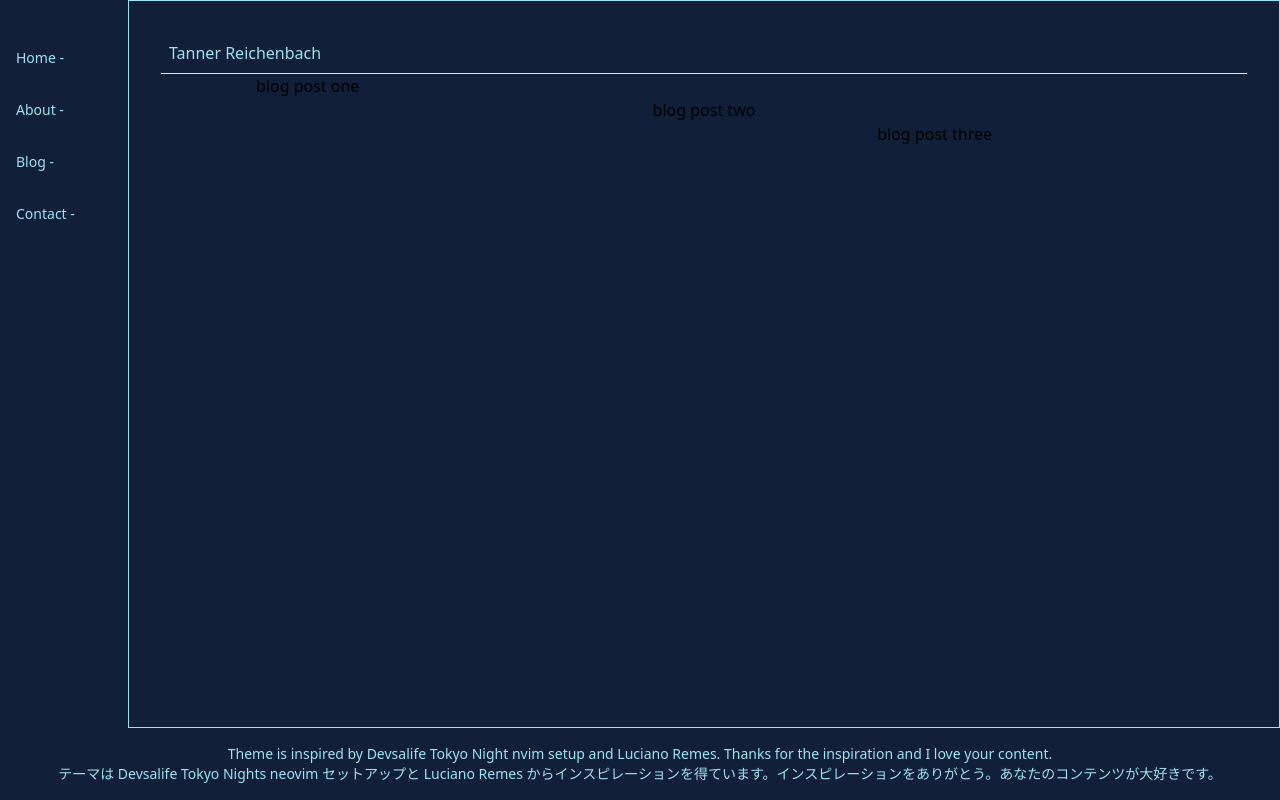
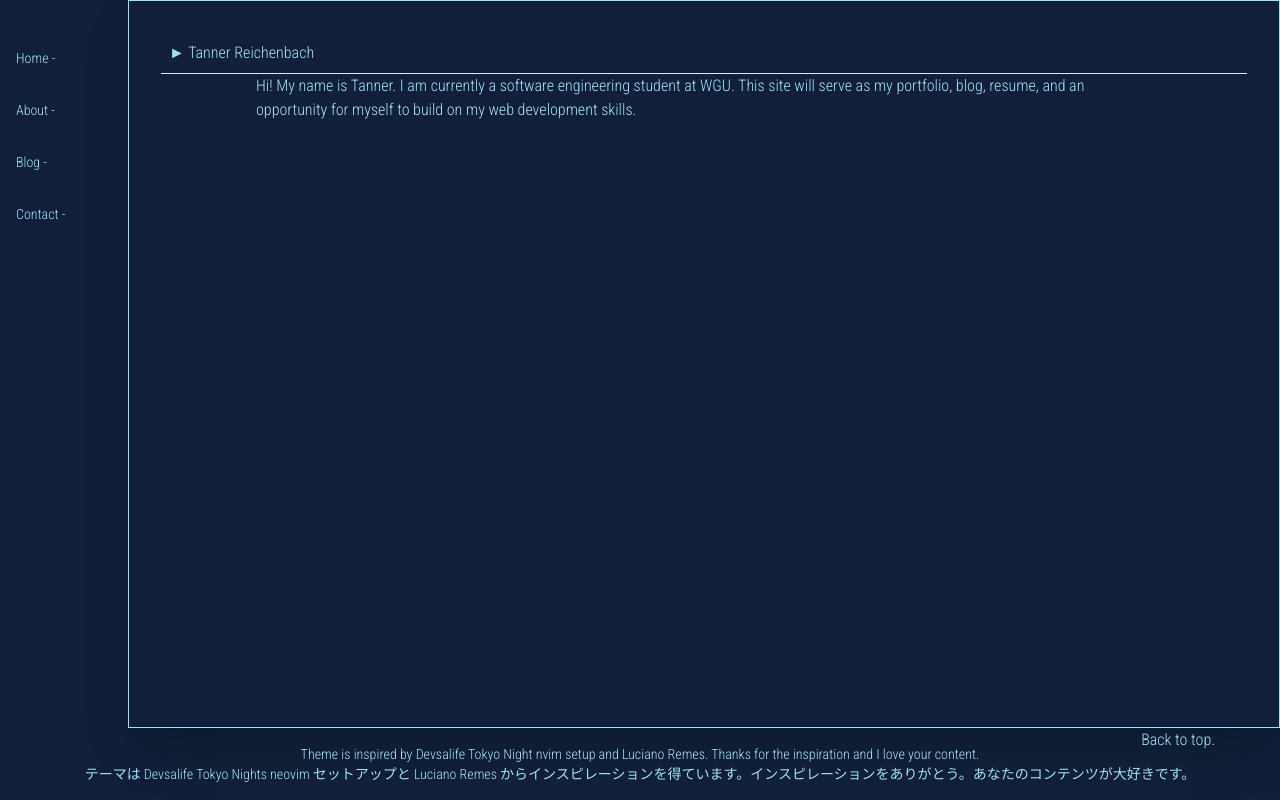
Before and after one commit to IamQvothe/kvothe.io, a plain HTML site: page src/blog.html in a window 1280 px wide. Drawn offline with nearby package versions, Linux system fonts and the light colour scheme.

Commit message:
made changes

```diff
--- a/src/blog.html
+++ b/src/blog.html
@@ -3,17 +3,16 @@
 <head>
     <meta charset="UTF-8">
     <meta name="viewport" content="width=device-width, initial-scale=1.0">
+    <link rel="preconnect" href="https://fonts.googleapis.com">
+    <link rel="preconnect" href="https://fonts.gstatic.com" crossorigin>
+    <link href="https://fonts.googleapis.com/css2?family=Roboto+Condensed:ital,wght@0,100..900;1,100..900&display=swap" rel="stylesheet">
     <link rel="stylesheet" href="/src/css/output.css">
     <link href="https://cdn.jsdelivr.net/npm/tailwindcss@2.2.19/dist/tailwind.min.css" rel="stylesheet">
     <link rel="icon" href="assets/favicon.ico" type="image/x-icon">
     <title>Home</title>
-    <style>
-        body {
-            background-color: rgb(17, 32, 56);
-        }
-    </style>
 </head>
-<body class="flex flex-col min-h-screen ">
+<body id="custombody" class="flex flex-col min-h-screen ">
+
     <div class="flex flex-1">
         <nav class="w-24 h-full tk-text fixed top-0 left-0 flex flex-col text-sm">
             <div class="p-4 text-xl font-bold"></div>
@@ -24,24 +23,29 @@
                 <li class="p-4 hover:text-white"><a href="contact.html">Contact -</a></li>
             </ul>
         </nav>
-        <main class="flex-1 ml-32 p-8 border border-solid">
+
+        <main class="flex-1 ml-32 p-8 border border-solid shadow-2xl">
+
             <section class="border-b mx-auto max-w-4 tk-text p-2">
-                <p>Tanner Reichenbach</p>
+                <p id="#top">► Tanner Reichenbach</p>
             </section>
-            <div class="max-w-4xl mx-auto flex justify-start ">
-            <p>blog post one</p>
+
+            <div class="max-w-4xl mx-auto ">
+                <p class="tk-text">Hi! My name is Tanner. I am currently a software engineering student at WGU. This site will serve as my portfolio, blog, resume, and an opportunity for myself to build on my web development skills.</p>
             </div>
-            <div class="max-w-4xl mx-auto flex justify-center ">
-                <p>blog post two</p>
-                </div>
-            <div class="max-w-xl mx-auto flex justify-end ">
-                <p>blog post three</p>
-                </div>
+            <section class="relative h-full">
+                <section class="absolute bottom-0 right-0 p-8">
+                    <a class="tk-text" href="#top">Back to top.</a>
+                </section>
+            </section>
+
         </main>
     </div>
+
     <footer class="tk-text text-center p-4 text-sm">
         <p>Theme is inspired by Devsalife Tokyo Night nvim setup and Luciano Remes. Thanks for the inspiration and I love your content.</p>
         <p>テーマは Devsalife Tokyo Nights neovim セットアップと Luciano Remes からインスピレーションを得ています。インスピレーションをありがとう。あなたのコンテンツが大好きです。</p>
     </footer>
+
 </body>
 </html>
```
Also changed, not shown: src/about.html (+18 -8 lines), src/contact.html (+18 -8 lines), src/index.html (+17 -7 lines), src/css/output.css, 1 other file.
